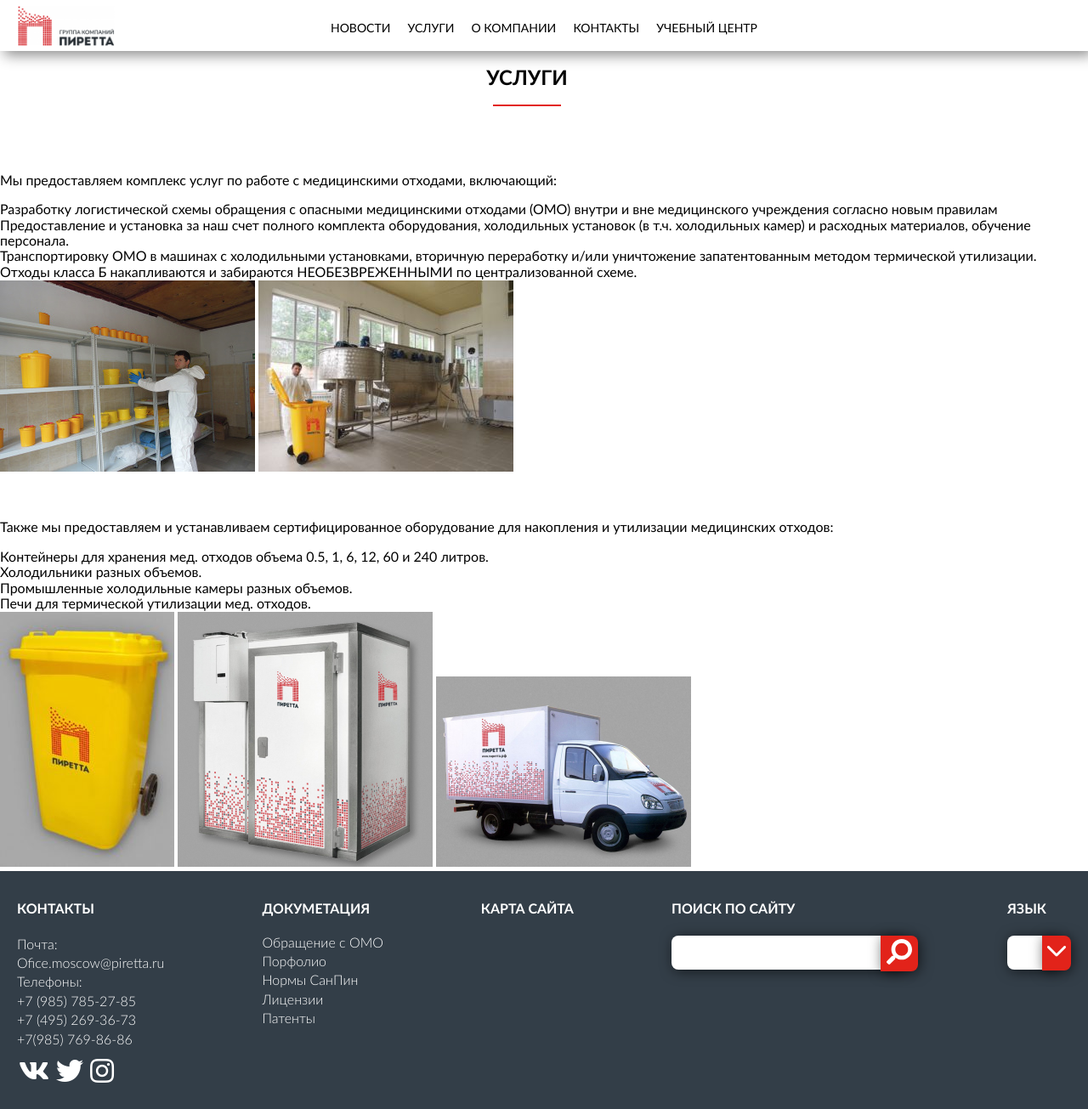
After one commit to KRZHKV/Piretta, a PHP site: page /services.html in a window 1280 px wide. The commit adds this page. Shown: the whole page at 85% size. Run offline with PHP 8.4, Linux system fonts and the light colour scheme; some libraries are stand-ins or nearby versions.

Commit message:
services

```diff
--- a/css/style.css
+++ b/css/style.css
@@ -875,6 +875,7 @@
   font-size: 32px;
 }
 
+
 @media screen and (max-width: 1000px) {
   .cover {
     width: 1000px;
--- a/index.html
+++ b/index.html
@@ -26,7 +26,7 @@
                      <div class="nav_menu_adaptive">
                          <ul>
                              <li class="decorate_link"><a href="#news">Новости</a></li>
-                             <li class="decorate_link"><a href="#">Услуги</a>
+                             <li class="decorate_link"><a href="#services">Услуги</a>
                                 <ul>
                                     <li><a href="#">Оснащение оборудованием</a></li>
                                     <li><a href="#">Вывоз отходов</a></li>
@@ -51,7 +51,7 @@
                 <div class="nav_menu">
                     <ul>
                         <li class="decorate_link"><a href="news.html">Новости</a></li>
-                        <li class="servises decorate_link"><a href="#">Услуги <span><i class="fas fa-angle-down"></i></span></a>
+                        <li class="servises decorate_link"><a href="services.html">Услуги <span><i class="fas fa-angle-down"></i></span></a>
                             <ul class="servises-submenu">
                                 <li><a href="#">Оснащение оборудованием</a></li>
                                 <li><a href="#">Вывоз отходов</a></li>
--- /dev/null
+++ b/services.html
@@ -0,0 +1,172 @@
+<!DOCTYPE html>
+<html lang="ru">
+<head>
+    <meta charset="UTF-8">
+    <meta name="viewport" content="width=device-width, initial-scale=1.0">
+    <meta http-equiv="X-UA-Compatible" content="ie=edge">
+    <link rel="stylesheet" href="https://use.fontawesome.com/releases/v5.6.3/css/all.css" integrity="sha384-UHRtZLI+pbxtHCWp1t77Bi1L4ZtiqrqD80Kn4Z8NTSRyMA2Fd33n5dQ8lWUE00s/" crossorigin="anonymous">
+    <link rel="stylesheet" href="/js/slick/slick.css">
+    <link rel="stylesheet" href="js/slick/slick-theme.css">
+    <link rel="stylesheet" href="css/normalize.css">
+    <link rel="stylesheet" href="css/style.css">
+    <title>Piretta</title>
+</head>
+
+<body>
+<!-- Navigation -->
+    <div class="nav">
+        <div class="cover">
+                <div class="nav_menu_box">
+                        <span></span>
+                     </div>
+                     <div class="nav_menu_adaptive-link">
+                         <a href="#menu"class="menu-link"><i class="fa fa-bars" aria-hidden="true"></i></a>
+                     </div>
+                     <div class="nav_menu_adaptive">
+                         <ul>
+                             <li class="decorate_link"><a href="news.html">Новости</a></li>
+                             <li class="decorate_link"><a href="#">Услуги</a></li>
+                             <li class="decorate_link"><a href="#">О компании</a></li>
+                             <li class="decorate_link"><a href="#">Контакты</a></li>
+                             <li class="decorate_link"><a href="#">Учебный центр</a></li>
+                             <!-- <li><div class="nav_login_adaptive">
+                                     <button class="button_red">Вход</button>
+                                 </div></li> -->
+                         </ul>
+                     </div>
+            <div class="nav_items">
+                <div class="nav_logo">
+                    <a href="index.html"><img src="img/pirreta-logo.png" alt=""></a>
+                </div>
+                <div class="nav_menu">
+                    <ul>
+                        <li class="decorate_link"><a href="news.html">Новости</a></li>
+                        <li class="decorate_link"><a href="#">Услуги</a></li>
+                        <li class="decorate_link"><a href="#">О компании</a></li>
+                        <li class="decorate_link"><a href="#">Контакты</a></li>
+                        <li class="decorate_link"><a href="#">Учебный центр</a></li>
+                    </ul>
+                </div>
+                <!-- <div class="nav_login">
+                    <button class="button_red button_blue">Вход</button>
+                </div> -->
+            </div>
+        </div>
+    </div>
+
+
+
+    <section class="services">
+        <div class="cover">
+            <div class="head">
+                <h2>Услуги</h2>
+                <span class="red_link"></span>
+            </div>
+            <div class="services_items">
+                <div class="services_text">
+                    <p> Мы предоставляем комплекс услуг по работе с медицинскими отходами, включающий:</p>
+                    <ul>
+                        <li>Разработку логистической схемы обращения с опасными медицинскими отходами (ОМО) внутри и вне медицинского учреждения согласно новым правилам</li>
+                        <li>Предоставление и установка за наш счет полного комплекта оборудования, холодильных установок (в т.ч. холодильных камер) и расходных материалов, обучение персонала.</li>
+                        <li>Транспортировку ОМО в машинах с холодильными установками, вторичную переработку и/или уничтожение запатентованным методом термической утилизации.</li>
+                        <li>Отходы класса Б накапливаются и забираются  НЕОБЕЗВРЕЖЕННЫМИ по централизованной схеме.</li>
+                    </ul>
+                    <div class="services_image">
+                        <img src="/img/serv.jpg" alt="">
+                        <img src="/img/serv2.jpg" alt="">
+                    </div>
+                    <br><br>
+                    <p> Также мы предоставляем и устанавливаем сертифицированное оборудование для накопления и утилизации медицинских отходов:</p>
+                    <ul>
+                        <li>Контейнеры для хранения мед. отходов объема 0.5, 1, 6, 12, 60 и 240 литров.</li>
+                        <li>Холодильники разных объемов.</li>
+                        <li>Промышленные холодильные камеры разных объемов.</li>
+                        <li>Печи для термической утилизации мед. отходов.</li>
+                    </ul>
+                    <div class="services_image">
+                        <img src="/img/prod.jpg" alt="">
+                        <img src="/img/prod2.png" alt="">
+                        <img src="/img/prod3.png" alt="">
+                    </div>
+                </div>
+            </div>
+        </div>
+    </section>
+
+
+
+
+
+
+
+
+    <footer class="footer">
+        <div class="cover">
+            <div class="footer_items">
+                <div class="footer_contacts">
+                    <h4>Контакты</h4>
+                    <ul>
+                        <li>Почта: </li>
+                        <li><a href="#">Ofice.moscow@piretta.ru</a></li>
+                        <li>Телефоны:</li>
+                        <li><a href="#">+7 (985) 785-27-85</a></li>
+                        <li><a href="#">+7 (495) 269-36-73</a></li>
+                        <li><a href="#">+7(985) 769-86-86</a></li>
+                            <div class="socials_links">
+                                <ul>
+                                    <li><a href="#"><i class="fab fa-vk"></i></a></li>
+                                    <li><a href="#"><i class="fab fa-twitter"></i></a></li>
+                                    <li><a href="#"><i class="fab fa-instagram"></i></a></li>
+                                </ul>
+                            </div>
+                        </li>
+                    </ul>
+                </div>
+                <div class="footer_documents">
+                    <h4>Докуметация</h4>
+                    <ul>
+                        <li><a href="#">Обращение с ОМО</a></li>
+                        <li><a href="#">Порфолио</a></li>
+                        <li><a href="#">Нормы СанПин</a></li>
+                        <li><a href="#">Лицензии</a></li>
+                        <li><a href="#">Патенты</a></li>
+                    </ul>
+                </div>
+                <div class="footer_map">
+                    <div class="map">
+                        <h4>Карта сайта</h4>
+                        <p></p>
+                    </div>
+                </div>
+                <div class="footer_search">
+                    <h4>Поиск по сайту</h4>
+                    <div class="search">
+                        <form action="">
+                            <input type="text">
+                            <button type="submit"><img src="img/search.svg" alt=""></button>
+                        </form>
+                    </div>
+                </div>
+                <div class="footer_language">
+                    <h4>Язык</h4>
+                    <div class="language">
+                        <form action="">
+                            <input type="text">
+                            <button type="menu"><img src="img/language.svg" alt=""></button>
+                        </form>
+                    </div>
+                    <div class="footer_language_adaptive">
+                        <button class="button_red">Русский</button>
+                        <button class="button_red">English</button>
+                    </div>
+                </div>
+            </div>
+        </div>
+    </footer>
+
+    <script src="js/jquery-3.3.1.min.js"></script>
+    <script src="js/slick/slick.min.js"></script>
+    <script src="js/main.js"></script>
+</body>
+
+</html>
```
Also changed, not shown: css/services_style.css (added, +49 -0 lines), img/prod.jpg (added), img/prod2.png (added), img/prod3.png (added), img/serv.jpg (added), img/serv2.jpg (added).
